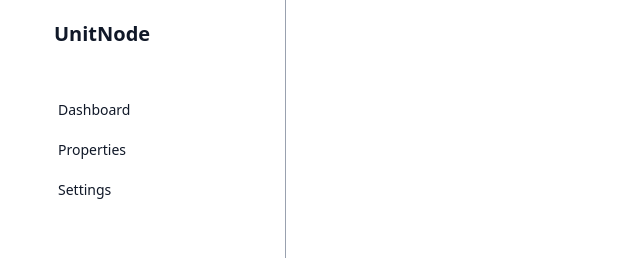
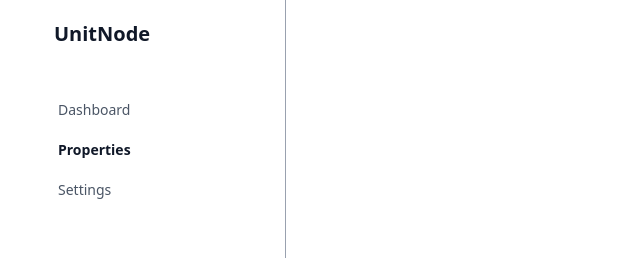
Before and after one commit to acstartup/unitnode.com, a Next.js app: page /app/properties in a window 1280 px wide. Shown: the top 258 px of the page, without its empty margins (0-640 px from the left). Built offline with nearby package versions, Linux system fonts and the light colour scheme.

Commit message:
(feat): page text on sidebar is bold when user is on page

```diff
--- a/src/components/sidebar.tsx
+++ b/src/components/sidebar.tsx
@@ -1,4 +1,12 @@
+'use client';
+
+import { usePathname } from 'next/navigation';
+
 export default function Sidebar() {
+    const pathname = usePathname();
+
+    const isActive = (path: string) => pathname === path;
+
     return (
         <aside className="h-screen w-64 bg-white border-r border-gray-400 text-black flex flex-col">
             {/* Sidebar header */}
@@ -10,13 +18,29 @@ export default function Sidebar() {
 
             {/* Navigation (pages) */}
             <nav className="flex-1 px-4 py-6 space-y-1">
-                <a href="/app/dashboard" className="flex items-center px-3 py-2 text-sm font-medium text-gray-900 rounded0md hover:bg-gray-100">
+                {/* if on page, the words bold */}
+                <a href="/app/dashboard" className={`flex items-center px-3 py-2 text-sm rounded-md hover:bg-gray-100 ${
+                    isActive('/app/dashboard')
+                        ? 'font-bold text-gray-900'
+                        : 'font-medium text-gray-600'
+                    }`}
+                >
                     Dashboard
                 </a>
-                <a href="/app/properties" className="flex items-center px-3 py-2 text-sm font-medium text-gray-900 rounded-md hover:bg-gray-100">
+                <a href="/app/properties" className={`flex items-center px-3 py-2 text-sm rounded-md hover:bg-gray-100 ${
+                    isActive('/app/properties')
+                        ? 'font-bold text-gray-900'
+                        : 'font-medium text-gray-600'
+                    }`}
+                >
                     Properties
                 </a>
-                <a href="/app/settings" className="flex items-center px-3 py-2 text-sm font-medium text-gray-900 rounded-sm hover:bg-gray-100">
+                <a href="/app/settings" className={`flex items-center px-3 py-2 text-sm rounded-md hover:bg-gray-100 ${
+                    isActive('/app/settings')
+                        ? 'font-bold text-gray-900'
+                        : 'font-medium text-gray-600'
+                    }`}
+                >
                     Settings
                 </a>
             </nav>
```
